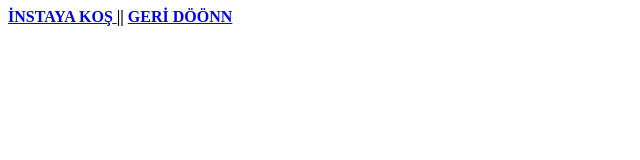
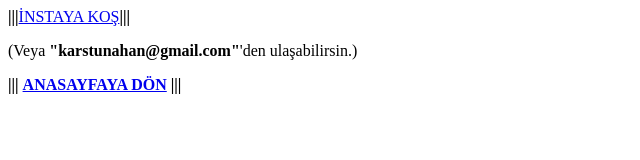
Before and after one commit to TUNAHANKARS/html2, a plain HTML site: page tuna1iletisim.html in a window 1280 px wide. Shown: the whole page, without its empty margins (0-640 px from the left). Drawn offline with Linux system fonts and the light colour scheme.

Commit message:
fix branchinde ki değişiklikler main branche mergelendi

```diff
--- a/tuna1iletisim.html
+++ b/tuna1iletisim.html
@@ -6,12 +6,18 @@
     <title>TUNAYA ULAŞ</title>
 </head>
 <body>
-    <a href="https://www.instagram.com/tunahan.kars/"
+    <strong>|||</strong><a href="https://www.instagram.com/tunahan.kars/"
     target="_blank"
-    >
-        <strong>İNSTAYA KOŞ</strong>
-    </a>
-    <STrong>||</STrong>
-    <a href="tuna1anasayfa.html"><strong>GERİ DÖÖNN</strong></a>
+
+
+
+    <strong>İNSTAYA KOŞ</strong></a><strong>|||</strong>
+
+        <p>(Veya <strong>"karstunahan@gmail.com"</strong>'den ulaşabilirsin.)
+        </p>
+
+    <STrong>|||</STrong>
+    <a href="tuna1anasayfa.html"><strong>ANASAYFAYA DÖN</strong></a>
+    <STrong>|||</STrong>
 </body>
 </html>
```
Also changed, not shown: hakkinda.html (added, +12 -0 lines).
